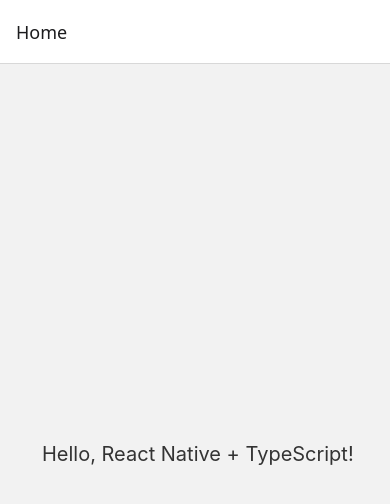
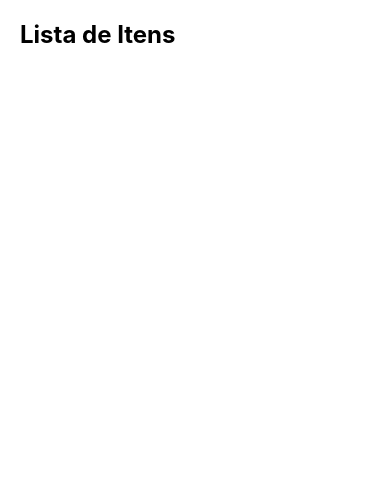
Before and after one commit to VictorHSLito/ScannerApp, a React Native app: screen / in a window 390 px wide. Shown: the top 504 px of the page. Built offline with nearby package versions, Linux system fonts and the light colour scheme.

Commit message:
feat: Create Tests views to see if database works

```diff
--- a/src/app/main/App.tsx
+++ b/src/app/main/App.tsx
@@ -1,17 +1,13 @@
-import React from "react";
-import { NavigationContainer } from '@react-navigation/native';
-import { createNativeStackNavigator } from '@react-navigation/native-stack';
-import HomeScreen from '../presentation/screens/HomeScreen';
+import React from 'react';
+import { SafeAreaView } from 'react-native';
+import ItemListScreen from '../presentation/screens/ItemListScreen';
 
-const Stack = createNativeStackNavigator();
 
 const App = () => {
-  return(
-    <NavigationContainer>
-      <Stack.Navigator initialRouteName="Home">
-        <Stack.Screen name="Home" component={HomeScreen} />
-      </Stack.Navigator>
-    </NavigationContainer>
+  return (
+    <SafeAreaView style={{ flex: 1 }}>
+      <ItemListScreen />
+    </SafeAreaView>
   );
 };
 
--- /dev/null
+++ b/src/app/presentation/screens/ItemListScreen.tsx
@@ -0,0 +1,66 @@
+import React, { useEffect, useState } from 'react';
+import { View, Text, FlatList, StyleSheet } from 'react-native';
+import { ItemLocalDataSource } from '../../data/datasources/local/ItemLocalDataSource';
+import { ItemModel } from '../../data/model/ItemModel';
+
+const ItemListScreen = () => {
+  const [items, setItems] = useState<ItemModel[]>([]);
+
+  useEffect(() => {
+    const fetchItems = async () => {
+      try {
+        const dataSource = new ItemLocalDataSource();
+        const itemsFromDb = await dataSource.listItems();
+        setItems(itemsFromDb); // Armazena os itens no estado
+      } catch (error) {
+        console.error("Erro ao carregar os itens:", error);
+      }
+    };
+
+    fetchItems(); // Carrega os itens assim que a tela for renderizada
+  }, []); // Esse efeito será executado uma vez, quando o componente for montado
+
+  const renderItem = ({ item }: { item: ItemModel }) => (
+    <View style={styles.itemContainer}>
+      <Text style={styles.itemText}>ID: {item.id}</Text>
+      <Text style={styles.itemText}>Nome: {item.name}</Text>
+      <Text style={styles.itemText}>Preço: {item.price}</Text>
+      <Text style={styles.itemText}>Quantidade: {item.quantity}</Text>
+    </View>
+  );
+
+  return (
+    <View style={styles.container}>
+      <Text style={styles.title}>Lista de Itens</Text>
+      <FlatList
+        data={items}
+        renderItem={renderItem}
+        keyExtractor={(item) => item.id}
+      />
+    </View>
+  );
+};
+
+const styles = StyleSheet.create({
+  container: {
+    flex: 1,
+    padding: 20,
+    backgroundColor: '#fff',
+  },
+  title: {
+    fontSize: 24,
+    fontWeight: 'bold',
+    marginBottom: 20,
+  },
+  itemContainer: {
+    backgroundColor: '#f8f8f8',
+    padding: 15,
+    marginBottom: 10,
+    borderRadius: 5,
+  },
+  itemText: {
+    fontSize: 16,
+  },
+});
+
+export default ItemListScreen;
```
Also changed, not shown: src/app/presentation/screens/TestScreen.tsx (added, +36 -0 lines).
